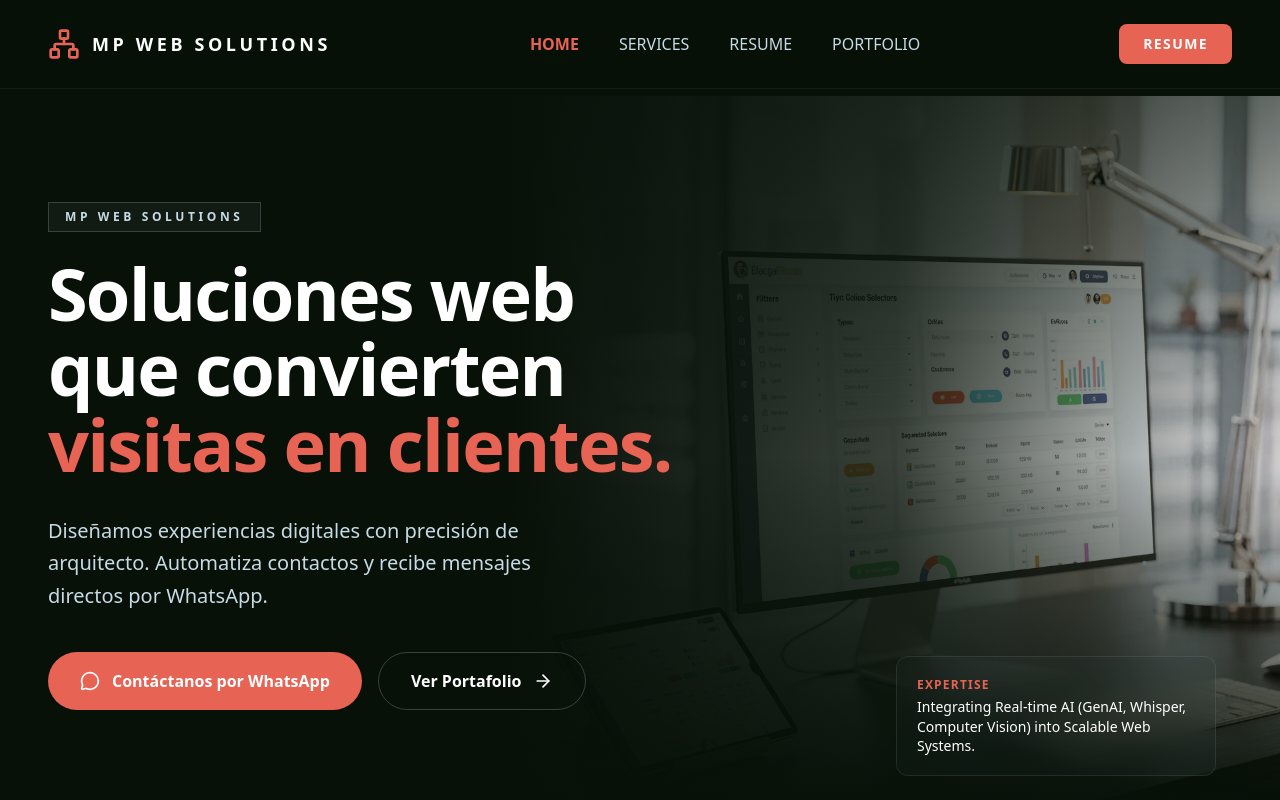
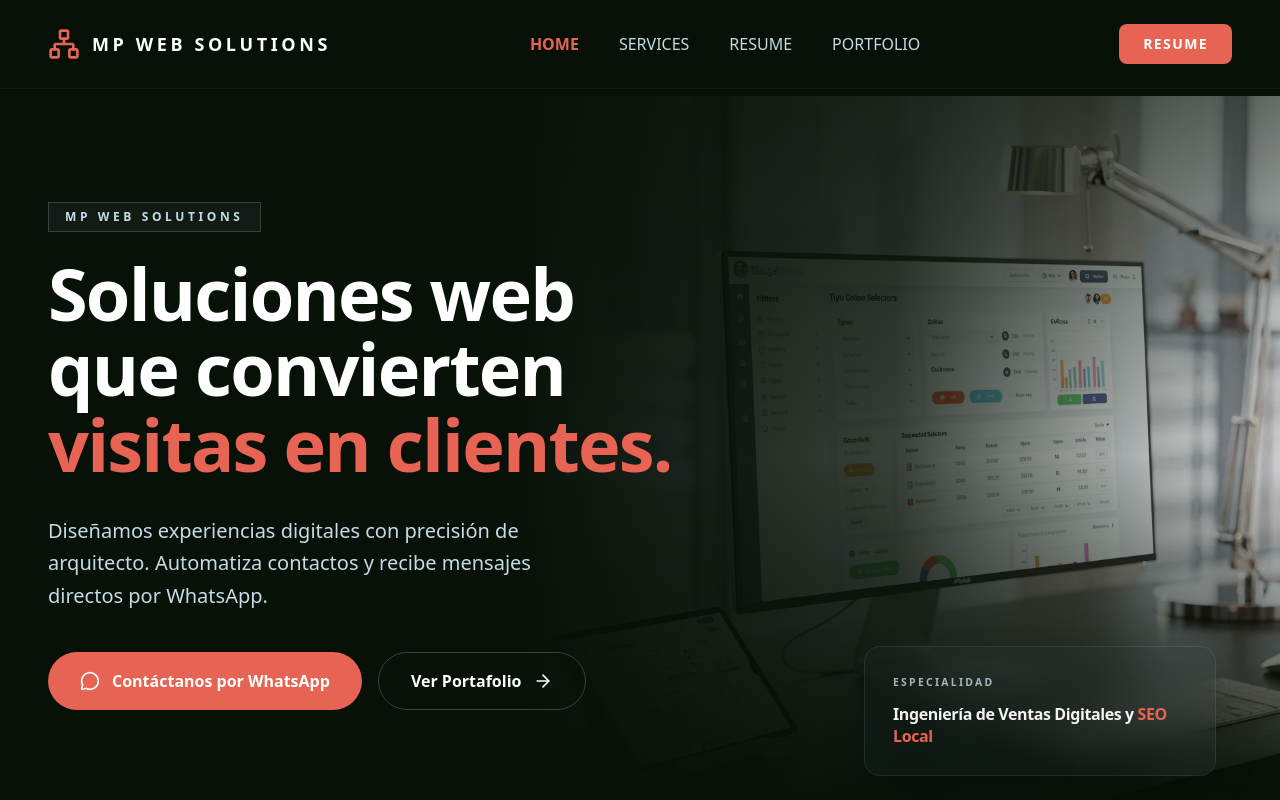
Before and after one commit to mike2611/landingPage, a React (Vite) app in the folder mp-web-solutions/: page / in a window 1280 px wide. Shown: the top 800 px of the page. Built offline with nearby package versions, Linux system fonts and the light colour scheme.

Commit message:
Text change for hook heroSection

```diff
--- a/mp-web-solutions/src/components/Hero/Hero.tsx
+++ b/mp-web-solutions/src/components/Hero/Hero.tsx
@@ -69,14 +69,17 @@ export default function Hero() {
 
       {/* Floating expertise card — bottom right */}
       <motion.div
-        className="absolute bottom-10 right-6 md:right-16 z-20 p-5 glass-panel rounded-xl max-w-xs"
+        className="absolute bottom-10 right-6 md:right-16 z-20 p-6 md:p-7 glass-panel rounded-2xl max-w-[min(100vw-3rem,20rem)] md:max-w-[22rem] border border-tertiary/10 shadow-[0_20px_50px_-15px_rgba(0,0,0,0.45)]"
         initial={{ opacity: 0, y: 20 }}
         animate={{ opacity: 1, y: 0 }}
         transition={{ delay: 0.8, duration: 0.6 }}
       >
-        <p className="text-xs text-primary font-black tracking-widest uppercase mb-1">Expertise</p>
-        <p className="text-white text-sm font-medium leading-snug">
-          Integrating Real-time AI (GenAI, Whisper, Computer Vision) into Scalable Web Systems.
+        <p className="font-heading text-[0.65rem] text-tertiary/80 font-semibold tracking-[0.22em] uppercase mb-3">
+          Especialidad
+        </p>
+        <p className="font-heading text-[0.95rem] md:text-base text-white/95 font-semibold leading-snug tracking-tight">
+          Ingeniería de Ventas Digitales y{" "}
+          <span className="text-primary font-semibold">SEO Local</span>
         </p>
       </motion.div>
 
```
Also changed, not shown: 1 other file (tests, documents, lock files or other folders).
